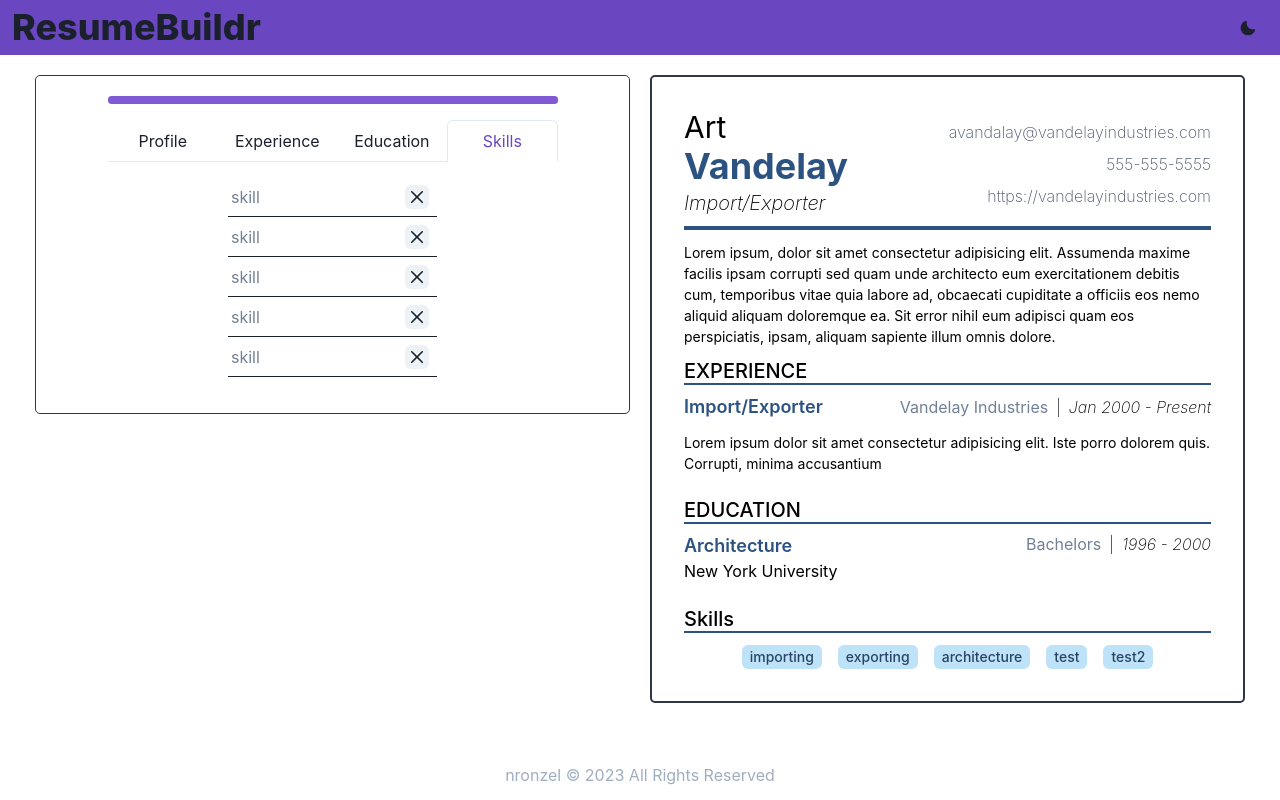
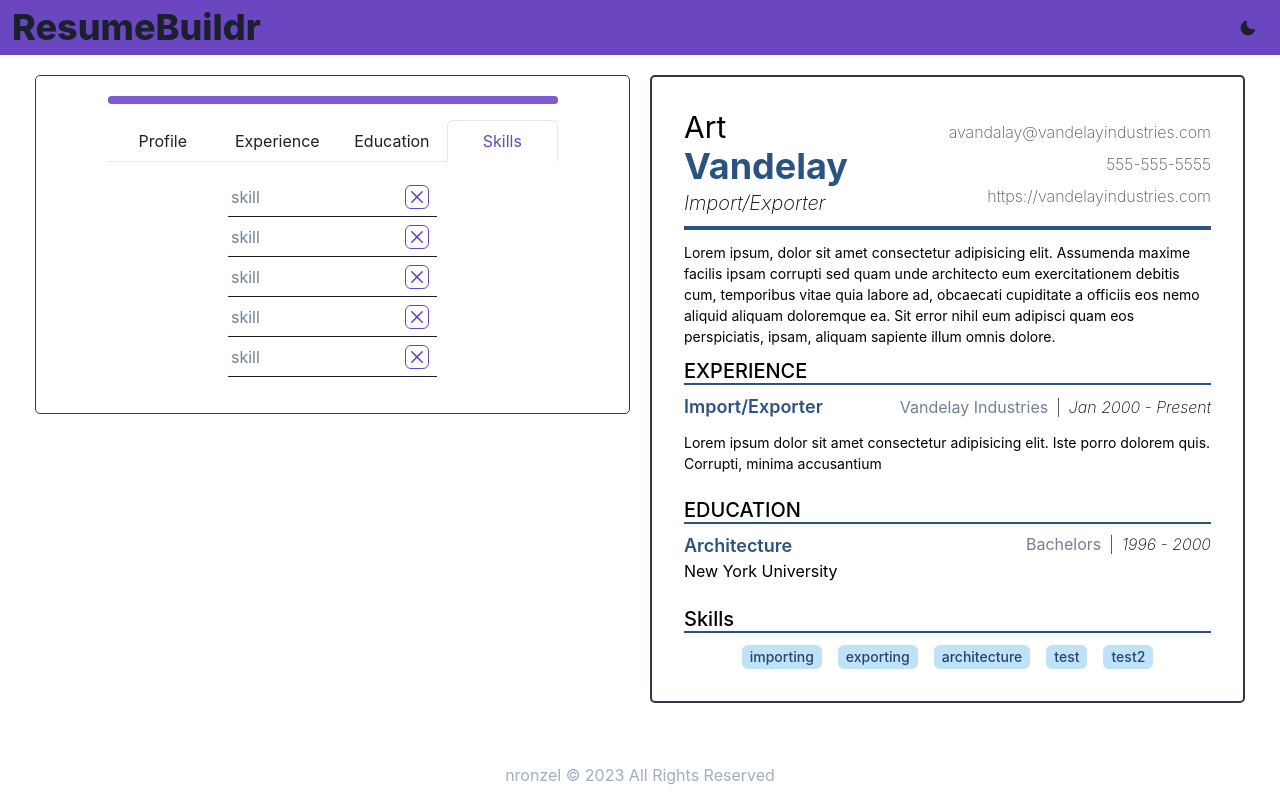
Before and after one commit to nronzel/resume-maker, a React (Vite) app: page / in a window 1280 px wide. Both pictures are taken after a click on the tab "Skills". Built offline with nearby package versions, Linux system fonts and the light colour scheme.

Commit message:
modified style

```diff
--- a/src/components/Skills.jsx
+++ b/src/components/Skills.jsx
@@ -33,6 +33,8 @@ class Skills extends Component {
             <IconButton
               icon={<CloseIcon />}
               size="xs"
+              colorScheme="purple"
+              variant="outline"
               onClick={() => removeSkill(id)}
             ></IconButton>
           </InputRightElement>
```
